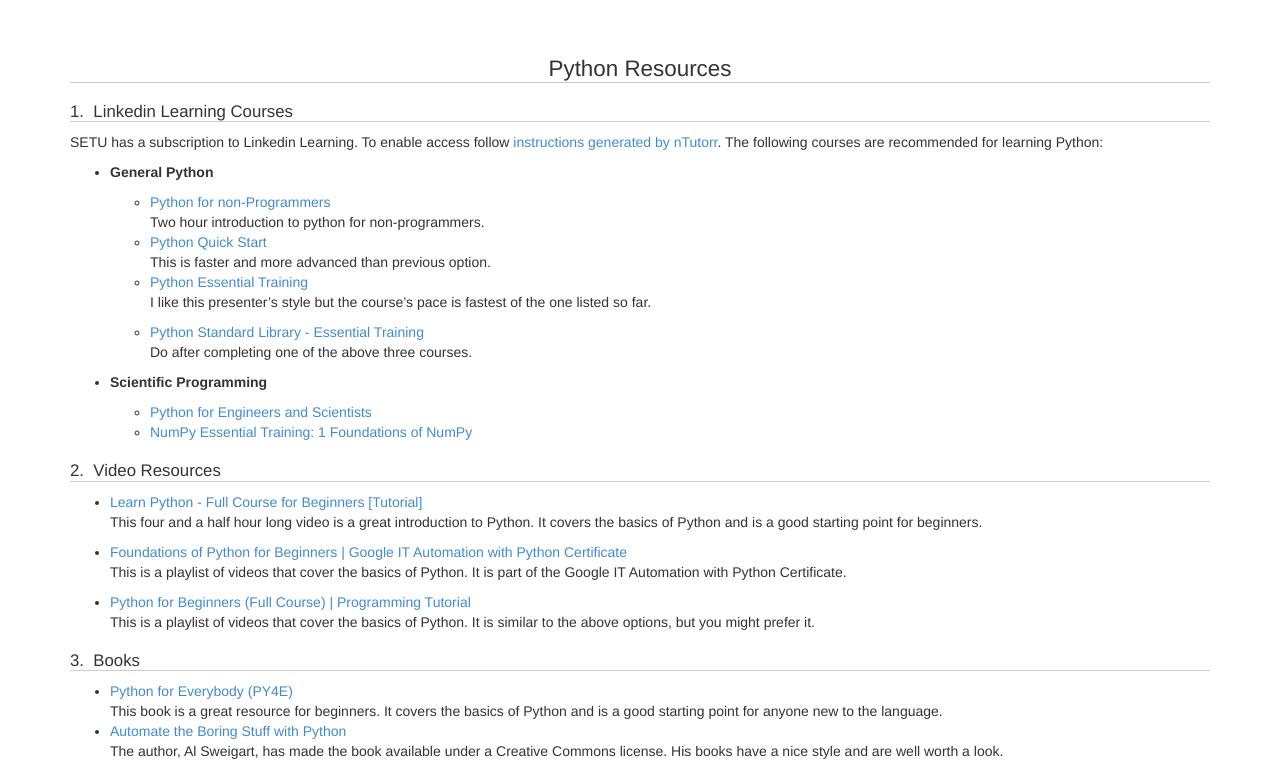
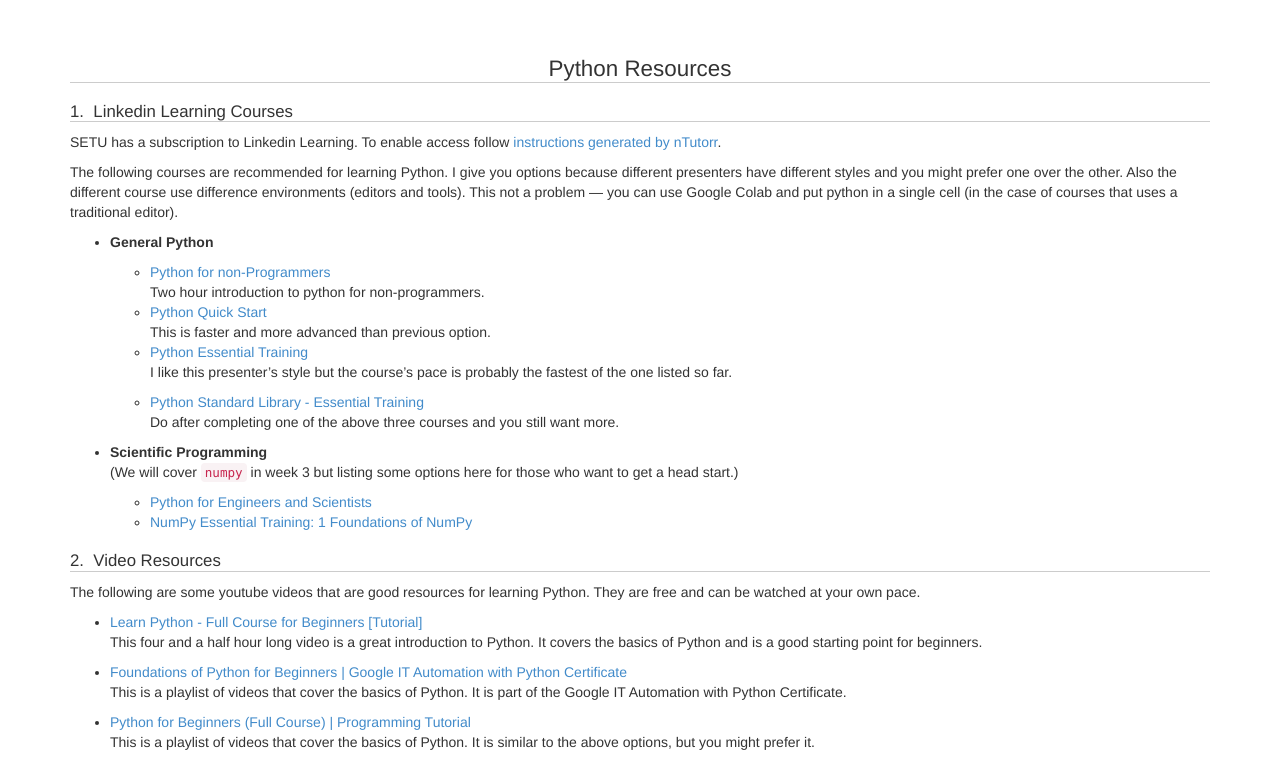
Before and after one commit to SETU-CEandT/live, a plain HTML site: page topics/01-Introduction_to_Python/01-Python_Resources/Python_Resources.html in a window 1280 px wide. Shown: the part 33-800 px from the top of the page. Drawn offline with nearby package versions, Linux system fonts and the light colour scheme; some packages are replaced by stand-ins of ours; files whose address does not match are found by name.

Commit message:
W02 final edits on resources

```diff
--- a/topics/01-Introduction_to_Python/01-Python_Resources/Python_Resources.html
+++ b/topics/01-Introduction_to_Python/01-Python_Resources/Python_Resources.html
@@ -142,8 +142,8 @@
 
 	<h1>Python Resources</h1>
 <h2>Linkedin Learning Courses</h2>
-<p>SETU has a subscription to Linkedin Learning. To enable access follow <a href="files/How_to_Create_Your_LinkedIn_Learning_Account_Student.pdf">instructions generated by nTutorr</a>.
-The following courses are recommended for learning Python:</p>
+<p>SETU has a subscription to Linkedin Learning. To enable access follow <a href="files/How_to_Create_Your_LinkedIn_Learning_Account_Student.pdf">instructions generated by nTutorr</a>.</p>
+<p>The following courses are recommended for learning Python. I give you options because different presenters have different styles and you might prefer one over the other. Also the different course use difference environments (editors and tools). This not a problem &mdash; you can use Google Colab and put python in a single cell (in the case of courses that uses a traditional editor).</p>
 <ul>
 <li>
 <p><strong>General Python</strong></p>
@@ -154,16 +154,17 @@
 This is faster and more advanced than previous option.</li>
 <li>
 <p><a href="https://www.linkedin.com/learning/python-essential-training-18764650">Python Essential Training</a><br />
-I like this presenter’s style but the course’s pace is fastest of the one listed so far.</p>
+I like this presenter’s style but the course’s pace is probably the fastest of the one listed so far.</p>
 </li>
 <li>
 <p><a href="https://www.linkedin.com/learning/python-standard-library-essential-training">Python Standard Library - Essential Training</a><br />
-Do after completing one of the above three courses.</p>
+Do after completing one of the above three courses and you still want more.</p>
 </li>
 </ul>
 </li>
 <li>
-<p><strong>Scientific Programming</strong></p>
+<p><strong>Scientific Programming</strong><br />
+(We will cover <code>numpy</code> in week 3 but listing some options here for those who want to get a head start.)</p>
 <ul>
 <li><a href="https://www.linkedin.com/learning/python-for-engineers-and-scientists?u=237540298">Python for Engineers and Scientists</a><br/></li>
 <li><a href="https://www.linkedin.com/learning/numpy-essential-training-1-foundations-of-numpy?u=237540298">NumPy Essential Training: 1 Foundations of NumPy</a></li>
@@ -171,6 +172,7 @@
 </li>
 </ul>
 <h2>Video Resources</h2>
+<p>The following are some youtube videos that are good resources for learning Python. They are free and can be watched at your own pace.</p>
 <ul>
 <li>
 <p><a href="https://www.youtube.com/watch?v=rfscVS0vtbw&amp;t=1328s">Learn Python - Full Course for Beginners [Tutorial]</a><br />
@@ -186,9 +188,11 @@
 </li>
 </ul>
 <h2>Books</h2>
+<p>Perhaps it is a age thing but I prefer to learn from text rather than video (so I can cut and paste content).
+Here are some books that are good resources for learning Python. They are free (legally).</p>
 <ul>
 <li><a href="https://www.py4e.com/lessons">Python for Everybody (PY4E)</a><br />
-    This book is a great resource for beginners. It covers the basics of Python and is a good starting point for anyone new to the language.</li>
+    This book (actually videos + slides resource) is a great resource for beginners. It covers the basics of Python and is a good starting point for anyone new to the language.</li>
 <li><a href="https://automatetheboringstuff.com">Automate the Boring Stuff with Python</a><br />
    The author, Al Sweigart, has made the book available under a Creative Commons license. His books have a nice style and are well worth a look.</li>
 </ul>
```
